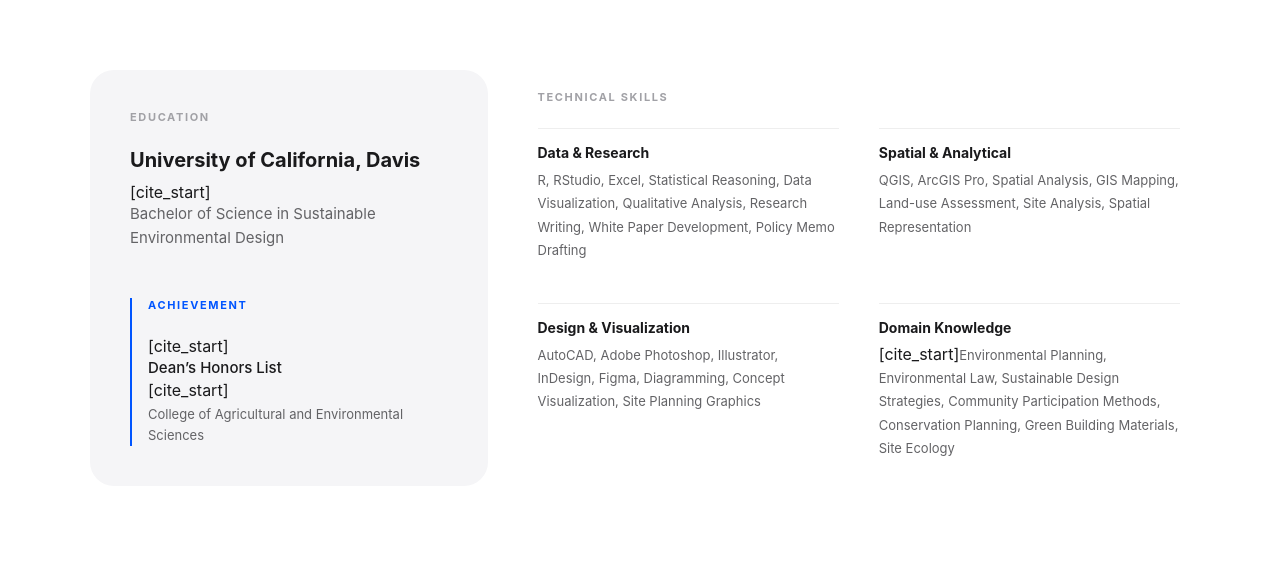
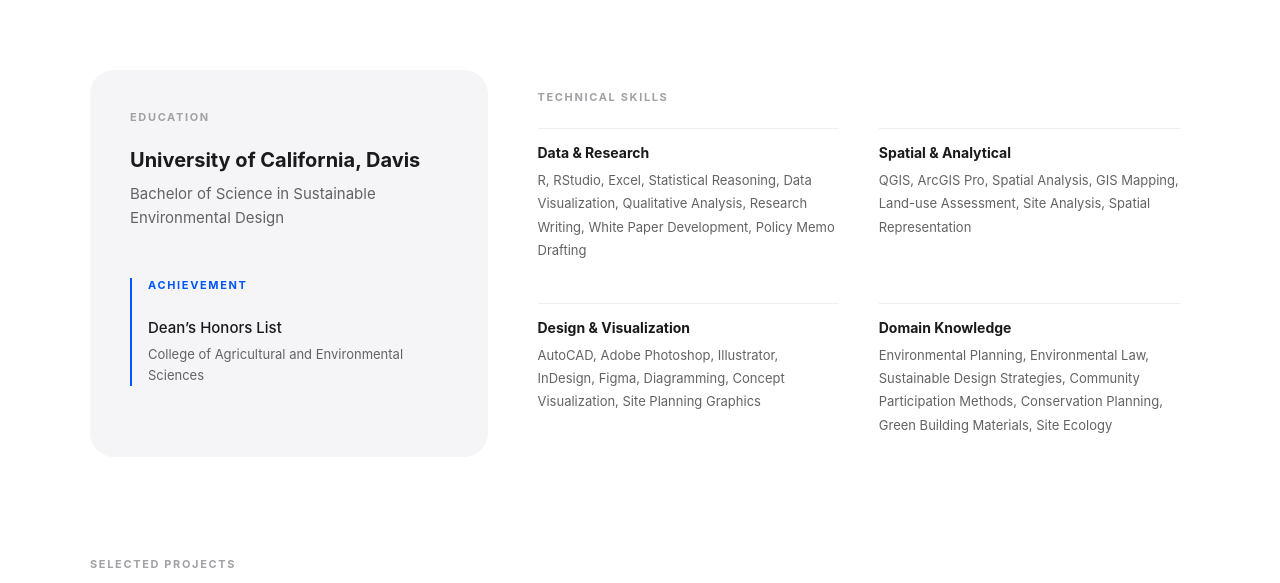
Before and after one commit to SidaShen98/SidaShen98.github.io, a plain HTML site: page index.html in a window 1280 px wide. Shown: the part 144-727 px from the top of the page. Drawn offline with Linux system fonts and the light colour scheme.

Commit message:
Update index.html

```diff
--- a/index.html
+++ b/index.html
@@ -105,13 +105,13 @@
       <div class="info-item">
         <div class="label">Education</div>
         <h2>University of California, Davis</h2>
-        [cite_start]<p>Bachelor of Science in Sustainable Environmental Design </p>
+        <p>Bachelor of Science in Sustainable Environmental Design </p>
       </div>
 
       <div class="info-item achievement-highlight">
         <div class="label" style="color: var(--accent);">Achievement</div>
-        [cite_start]<p style="color: var(--text-main); font-weight: 500;">Dean’s Honors List </p>
-        [cite_start]<p style="font-size: 13px; margin-top: 4px;">College of Agricultural and Environmental Sciences </p>
+        <p style="color: var(--text-main); font-weight: 500;">Dean’s Honors List </p>
+        <p style="font-size: 13px; margin-top: 4px;">College of Agricultural and Environmental Sciences </p>
       </div>
     </div>
 
@@ -132,7 +132,7 @@
         </div>
         <div class="skill-block">
           <span class="skill-title">Domain Knowledge</span>
-          [cite_start]<span class="skill-content">Environmental Planning, Environmental Law, Sustainable Design Strategies, Community Participation Methods, Conservation Planning, Green Building Materials, Site Ecology </span>
+          <span class="skill-content">Environmental Planning, Environmental Law, Sustainable Design Strategies, Community Participation Methods, Conservation Planning, Green Building Materials, Site Ecology </span>
         </div>
       </div>
     </div>
```
